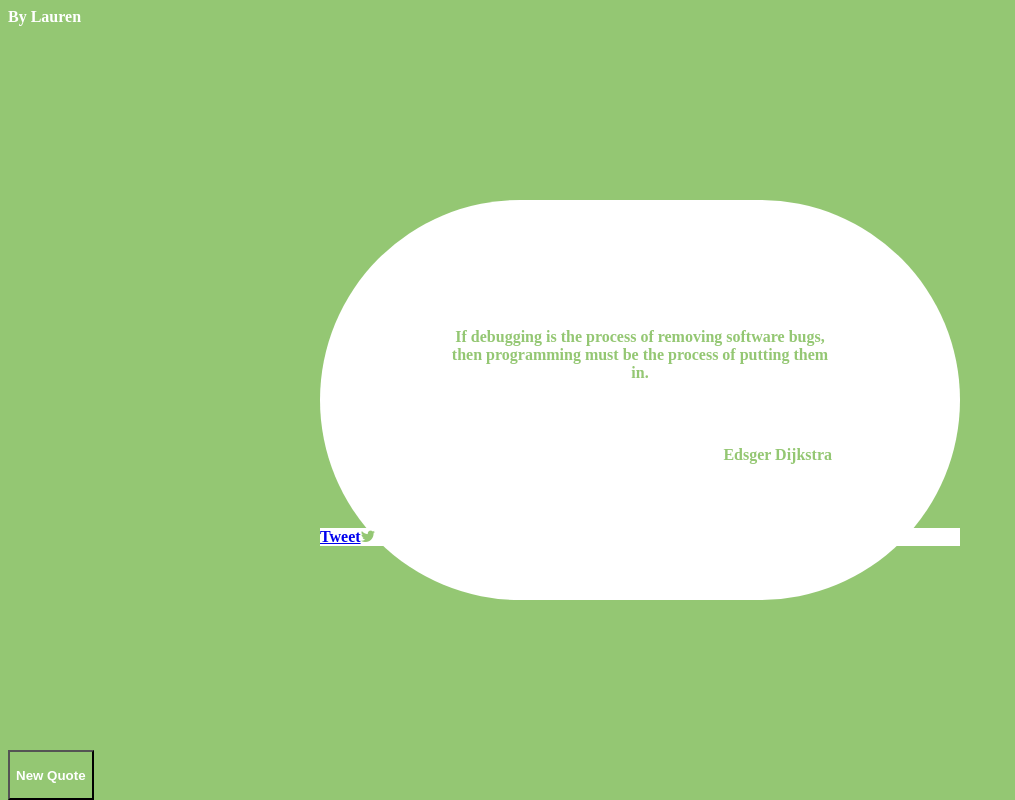
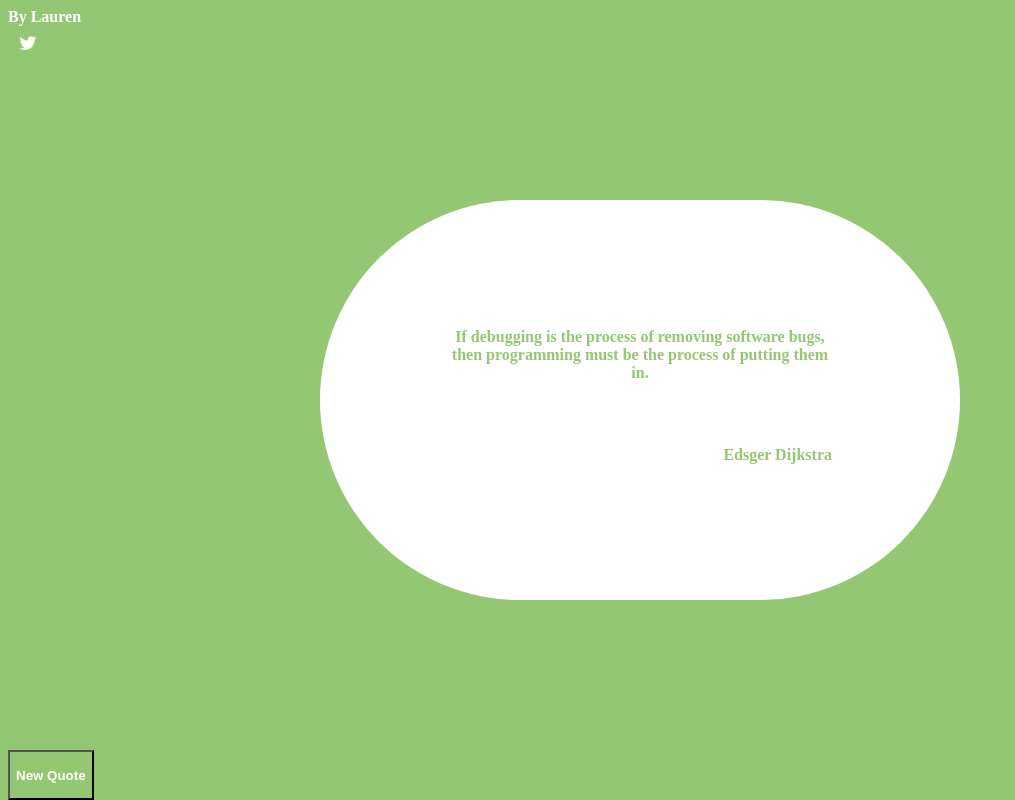
Before and after one commit to Lau-Ren/quote-generator, a plain HTML site: page index.html in a window 1280 px wide. Shown: the whole page, without its empty margins (0-1015 px from the left). Drawn offline with Linux system fonts and the light colour scheme.

Commit message:
style tweet link

```diff
--- a/index.html
+++ b/index.html
@@ -24,7 +24,6 @@
 
       <div id="author">
        </div>
-       <div class="social"><i class="fa fa-twitter"></i></div>
 
     </div>
 
@@ -32,6 +31,9 @@
 
     <div id="developer">
       <article>By Lauren</article>
+
+    </div>
+    <div class="social">
 
     </div>
 
--- a/js/quotegenerator.js
+++ b/js/quotegenerator.js
@@ -3,7 +3,7 @@
 var HTMLquote = '<h1 id="quoteText"><i class="fa fa-quote-left" aria-hidden="true"></i>%data% <i class="fa fa-quote-right" aria-hidden="true"></i></h1><hr>';
 var HTMLauthor= '<span>%data%</span>';
 var HTMLpageColour= '<body style="background-color:%data%">'
-var HTMLtweet = '<a id="tweet-quote" title="Tweet" target="_blank">Tweet</a>'
+var HTMLtweet = '<a id="tweet-quote" title="Tweet" target="_blank"><i class="fa fa-twitter"></i></a>'
 
 
 
--- a/style/main.css
+++ b/style/main.css
@@ -4,9 +4,9 @@
   font-weight: bold;
 }
 
-.social {
+.social i {
 
-  background: white;
+  color: white;
 }
 
 #content {
```
